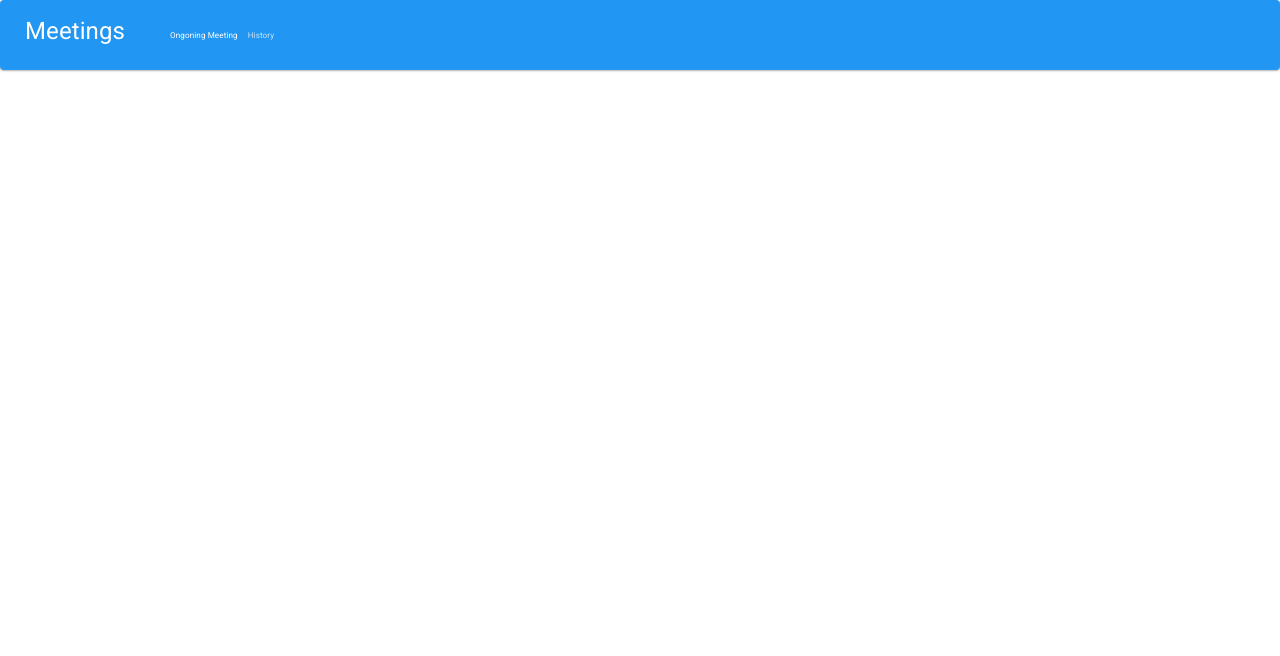
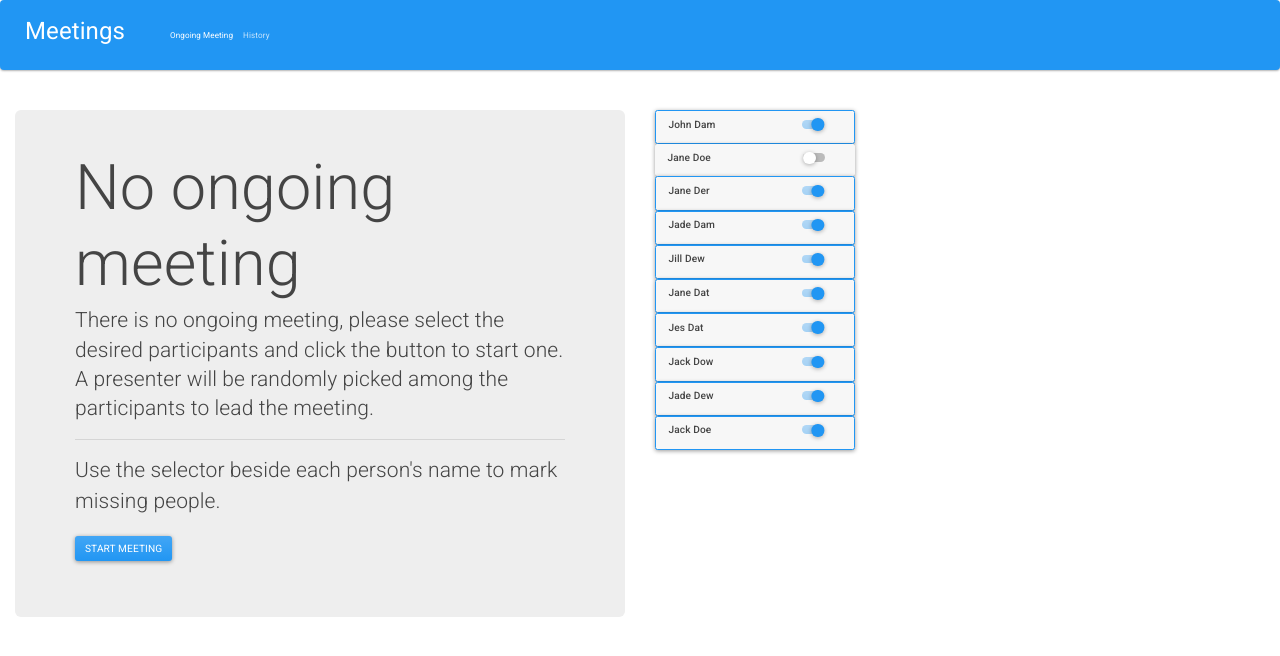
Before and after one commit to docet85/meetings, a Flask app: page / in a window 1280 px wide. Shown: the top 656 px of the page. Run offline with Flask 2, Linux system fonts and the light colour scheme; data comes from the database, SQL or seed files in the repository; data that the repository does not hold is empty; parts of the project's set-up code (start-up, migrations or seed data) failed here and were passed over; some libraries are stand-ins or nearby versions.

Commit message:
set db - set most of the UI

```diff
--- a/main.py
+++ b/main.py
@@ -5,28 +5,29 @@ from flask_sqlalchemy import SQLAlchemy
 from time import sleep
 
 # We instantiate the webapp
-app = Flask('Presenter')
+import meetings
 
-# Then let's do some DB stuff
-app.config['SQLALCHEMY_DATABASE_URI'] = 'sqlite:////tmp/test.db'
-db = SQLAlchemy(app)
+if meetings.app is None:
+    app = Flask('Presenter')
+    meetings.app = app
+    app.config['SQLALCHEMY_DATABASE_URI'] = 'sqlite:///./presenter.db'
+    app.config['SQLALCHEMY_TRACK_MODIFICATIONS'] = False
+    app.config['BOOTSTRAP_SERVE_LOCAL'] = True
 
-app.config['BOOTSTRAP_SERVE_LOCAL'] = True
-Bootstrap(app)
+    # Then let's do some DB stuff
+    meetings.db = SQLAlchemy(app)
 
-import models
-import routes
+    from meetings.models import *
+    from meetings.routes import create_routes
 
-# Since this is just a demo let's drop all and try to create everything
-try:
-    db.drop_all()
-    db.create_all()
-    sleep(2)
-    models.seed()
-except Exception as e:  # this is nasty, but again it's just to have some data out of nothing
-    app.logger.warning(e)
+    Bootstrap(app)
 
+    create_routes(app)
 
-app.config['DEBUG'] = True
-
-app.run()
+if __name__ == '__main__':
+    # Since this is just a demo let's drop all and try to create everything
+    meetings.db.drop_all()
+    meetings.db.create_all()
+    seed()
+    meetings.app.config['DEBUG'] = True
+    meetings.app.run()
--- /dev/null
+++ b/meetings/__init__.py
@@ -0,0 +1,2 @@
+app = None
+db = None
--- /dev/null
+++ b/meetings/routes.py
@@ -0,0 +1,18 @@
+from flask import render_template
+
+
+def create_routes(app):
+
+    @app.route("/")
+    def home():
+        from meetings.models import Meeting, Person
+        latest_meeting = Meeting.query.order_by(Meeting.ts.desc()).first()
+        persons = Person.query.all()
+        if latest_meeting is None or not latest_meeting.ongoing:
+            ongoing = False
+        return render_template('home.jinja2', latest_meeting=latest_meeting, ongoing=ongoing, persons=persons)
+
+    @app.route("/hist")
+    def hist():
+        from meetings.models import Meeting
+        return render_template('hist.jinja2', query_results=Meeting.query.paginate(per_page=5))
--- a/routes.py
+++ /dev/null
@@ -1,13 +0,0 @@
-from flask import render_template
-
-from main import app
-
-@app.route("/")
-def home():
-    return render_template('home.jinja2')
-
-
-@app.route("/hist")
-def hist():
-    from models import Person
-    return render_template('hist.jinja2', query_results=Person.query.filter_by(available=True).paginate())
--- a/templates/hist.jinja2
+++ b/templates/hist.jinja2
@@ -1,7 +1,7 @@
 {%- extends "bootstrap/base.html" %}
 {% from "bootstrap/pagination.html" import render_pagination %}
 
-{% block title %}This is an example page{% endblock %}
+{% block title %}Meetings History{% endblock %}
 
 {% block styles -%}
     {{super()}}
@@ -20,7 +20,7 @@
         <div class="collapse navbar-collapse" id="navbarColor01">
             <ul class="navbar-nav mr-auto">
                 <li class="nav-item">
-                    <a class="nav-link" href="{{ url_for('home') }}">Ongoning Meeting<span class="sr-only">(current)</span></a>
+                    <a class="nav-link" href="{{ url_for('home') }}">Ongoing Meeting<span class="sr-only">(current)</span></a>
                 </li>
                 <li class="nav-item active">
                     <a class="nav-link" href="#">History</a>
@@ -28,7 +28,7 @@
             </ul>
         </div>
     </nav>
-    <div class="col-lg-12">
+    <div class="col-lg-6 col-sm-12">
         <div class="page-header">
             <h1 id="tables">Tables</h1>
         </div>
--- a/templates/home.jinja2
+++ b/templates/home.jinja2
@@ -1,5 +1,5 @@
 {%- extends "bootstrap/base.html" %}
-{% block title %}This is an example page{% endblock %}
+{% block title %}Meetings Main Page{% endblock %}
 
 {% block styles -%}
     {{super()}}
@@ -18,7 +18,7 @@
         <div class="collapse navbar-collapse" id="navbarColor01">
             <ul class="navbar-nav mr-auto">
                 <li class="nav-item active">
-                    <a class="nav-link" href="#">Ongoning Meeting<span class="sr-only">(current)</span></a>
+                    <a class="nav-link" href="#">Ongoing Meeting<span class="sr-only">(current)</span></a>
                 </li>
                 <li class="nav-item">
                     <a class="nav-link" href="{{ url_for('hist') }}">History</a>
@@ -26,5 +26,46 @@
             </ul>
         </div>
     </nav>
-
+    <div class="container-fluid">
+    <div style="margin-top: 20px; display: block"></div>
+        <div class="row">
+            <div class="col-lg-6 col-md-6 col-sm-12">
+                <div class="jumbotron">
+                    {% if ongoing %}
+                        <h1 class="display-4">Presenter: {{ latest_meeting.presenter.name }}</h1>
+                        <p class="lead">The meeting started at: {{ latest_meeting.ts }}</p>
+                        <hr class="my-4">
+                        <p>Press the button to stop the meeting.</p>
+                        <p class="lead">
+                            <a class="btn btn-primary btn-lg" href="#" role="button">Stop Meeting</a>
+                        </p>
+                    {% else %}
+                        <h1 class="display-4">No ongoing meeting</h1>
+                        <p class="lead">There is no ongoing meeting, please select the desired participants and click the button to start one.
+                            <br> A presenter will be randomly picked among the participants to lead the meeting.</p>
+                        <hr class="my-4">
+                        <p>Use the selector beside each person's name to mark missing people.</p>
+                        <p class="lead">
+                            <a class="btn btn-primary btn-lg" href="#" role="button">Start Meeting</a>
+                        </p>
+                    {% endif %}
+                </div>
+            </div>
+            <div class="col-md-6 col-sm-12">
+                {% for p in persons %}
+                <div class="card{% if p.available %} border-primary {% endif %} mb-6"
+                     style="max-width: 20rem;">
+                    <div class="card-header">
+                    <div class="custom-control custom-switch float-right">
+                        <input type="checkbox" class="custom-control-input" id="customSwitch{{- p.id -}}"
+                               {% if p.available %}checked="" {% endif %}>
+                        <label class="custom-control-label" for="customSwitch{{- p.id -}}"></label>
+                    </div>
+                    <h5>{{ p.username }}</h5>
+                    </div>
+                </div>
+                {% endfor %}
+            </div>
+        </div>
+    </div>
 {% endblock %}
```
Also changed, not shown: meetings/models.py (added, +51 -0 lines), models.py (deleted, +0 -55 lines).
